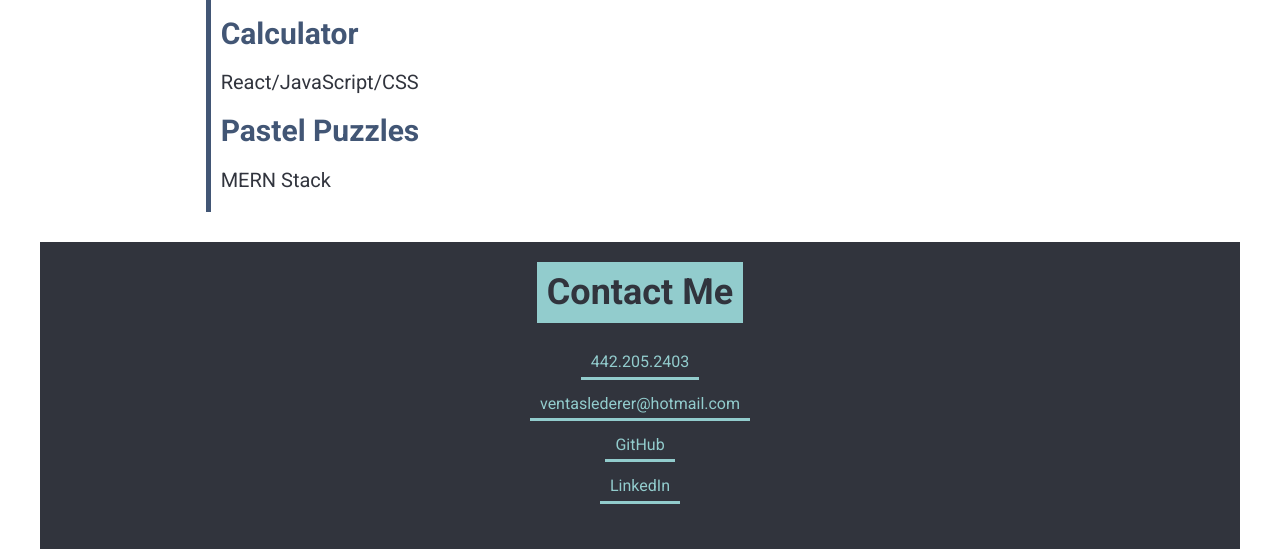
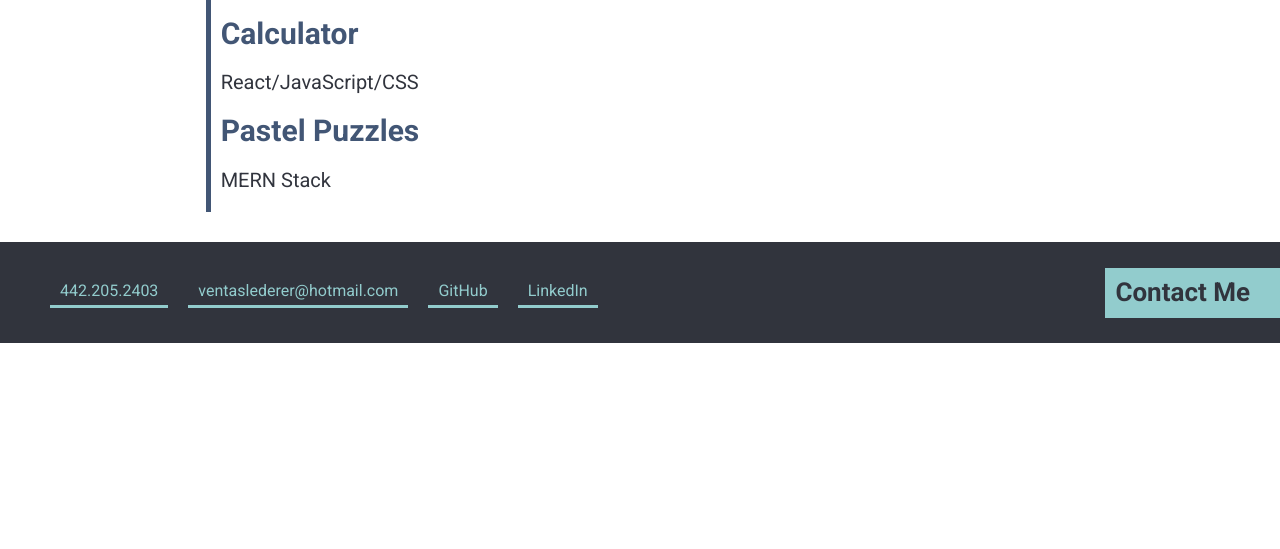
Before and after one commit to AndreV96/Professional_Portfolio, a website: page index.html in a window 1280 px wide. Shown: the part 719-1268 px from the top of the page. After the commit the page ends 1062 px from the top, so only its background shows below. Drawn offline with Linux system fonts and the light colour scheme.

Commit message:
Added styles to footer section. Also corrected some issues regarding media queries in header secition

```diff
--- a/index.html
+++ b/index.html
@@ -67,10 +67,7 @@
         </section>
     </div>
 
-    <footer class="contact-me-footer contenedor">
-        <div class="contact-me div">
-            <h2>Contact Me</h2>
-        </div>
+    <footer class="contact-me-footer">
         <div>
             <nav class="footer-nav">
                 <a href="index.html">442.205.2403</a>
@@ -79,6 +76,9 @@
                 <a href="index.html">LinkedIn</a>
             </nav>
         </div>
+        <div class="contact-me div">
+            <h2>Contact Me</h2>
+        </div>
     </footer>
     <script src="build/js/app.js"></script>
 </body>
--- a/src/scss/layout/_footer.scss
+++ b/src/scss/layout/_footer.scss
@@ -1,7 +1,5 @@
 .contact-me-footer {
     background-color: $fourthColor;
-    display: flex;
-    flex-direction: column;
     align-items: center;
     padding: 2rem 0 ;
     nav {
@@ -22,6 +20,7 @@
         width: 100%; //Why is not taking all the width space?
         color: $fourthColor;
         background-color: $secondColor;
+        text-align: center;
     }
     a:hover {
         color: $fourthColor;
@@ -31,4 +30,24 @@
         transition: all 0.5s ease-in-out;
         box-shadow: inset 0px 0px 8px rgba(146,204,205,255), 0 0 15px rgba(146,204,205,255);
     }
+    @include tablet {
+        display: flex;
+        justify-content: space-between;
+        align-items: center;
+        padding: 1rem 0 1rem 2rem;
+        nav {
+            display: flex;
+            flex-direction: row;
+        }
+        a {
+            margin-right: 2rem;
+        }
+        h2 {
+            font-size: 26px;
+            padding-right: 3rem;
+        }
+    }
+    @include laptop {
+        padding-left: 5rem;
+    }
 }
--- a/src/scss/layout/_header.scss
+++ b/src/scss/layout/_header.scss
@@ -3,6 +3,7 @@
         background-color: $fourthColor;
     }
     .main-heading-and-nav-div {
+        padding-top: 2rem;
         display: flex;
         flex-direction: column;
         align-items: center;
@@ -55,7 +56,7 @@
             flex-direction: row;
             justify-content: space-between;
             align-items: center;
-            padding-right: 3rem;
+            padding-right: 2rem;
         }
         .main-nav {
             display: flex;
```
Also changed, not shown: build/css/app.css.
